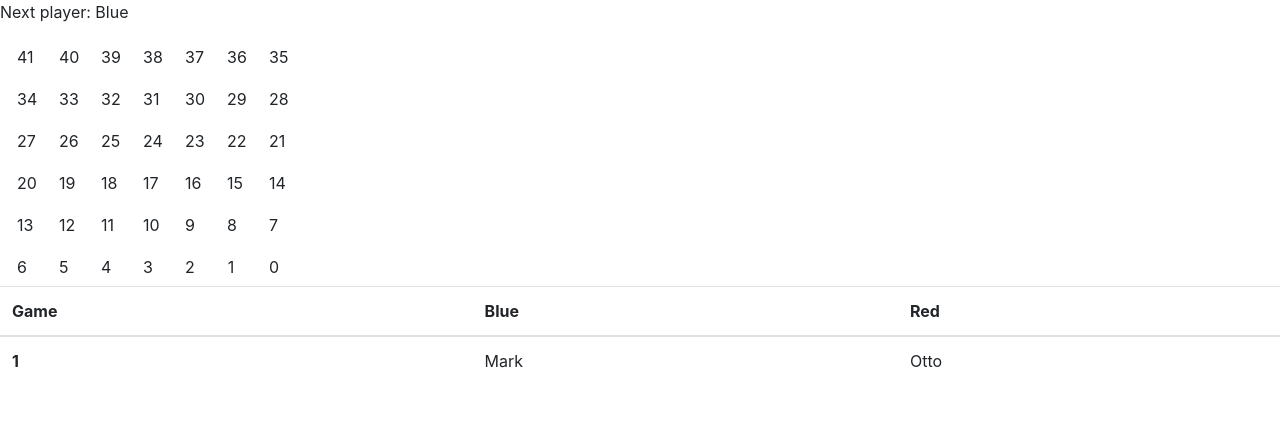
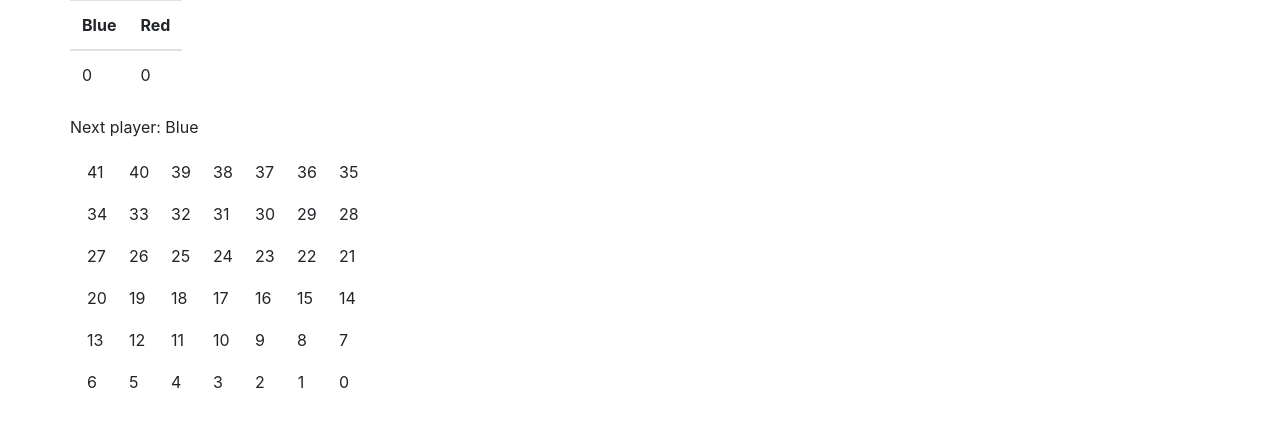
Before and after one commit to Coltonian/connectfour, a React (Create React App) app in the folder connectfourapp/: page / in a window 1280 px wide. Shown: the top 426 px of the page. Built offline with nearby package versions, Linux system fonts and the light colour scheme.

Commit message:
scoreboard with props passed from board

```diff
--- a/connectfourapp/src/Components/Board/Board.jsx
+++ b/connectfourapp/src/Components/Board/Board.jsx
@@ -3,6 +3,7 @@ import ReactDOM from 'react-dom';
 import './Board.css'
 import { Square } from '../Square/Square.jsx';
 import { Scoreboard } from '../Scoreboard/Scoreboard.jsx';
+
 
 export class Board extends React.Component {
     constructor(props) {
@@ -21,6 +22,9 @@ export class Board extends React.Component {
             //these are the indices for the squares array that are considered legal moves on a given turn
             legalSquares: [0, 1, 2, 3, 4, 5, 6],
 
+            //number of games won by each player.  this is displayed in the Scoreboard component
+            blueGamesWon: [],
+            redGamesWon: [],
         };
 
         this.handleClick = this.handleClick.bind(this);
@@ -69,6 +73,14 @@ export class Board extends React.Component {
         if(this.props.calculateWinner(this.state.clickedSquaresBlue, this.state.clickedSquaresRed, this.state.isBlueNext)) {
             alert((this.state.isBlueNext ? "Red" : "Blue") + " wins!  Would you like to play again?");
             this.setState({
+                blueGamesWon: this.state.isBlueNext ? [...this.state.blueGamesWon, 1] : [...this.state.blueGamesWon],
+                redGamesWon: this.state.isBlueNext ? [...this.state.redGamesWon] : [...this.state.redGamesWon, 1]
+            });
+
+            console.log(this.state.blueGamesWon);
+            console.log(this.state.redGamesWon);
+
+            this.setState({
                 squares: Array(42).fill(null),
                 isBlueNext: true,
                 clickedSquaresBlue: [],
@@ -84,6 +96,11 @@ export class Board extends React.Component {
         const status = "Next player: " + (this.state.isBlueNext ? "Blue" : "Red");
 
         return(
+            <div className="container">
+                    <div className="row">
+                    <Scoreboard blueGamesWon={this.state.blueGamesWon} redGamesWon={this.state.blueGamesWon}/>
+                    </div>
+                <div className="row">
                     <div>
                     <div className="status">{status}</div>
                     <div className="board-row">
@@ -140,7 +157,8 @@ export class Board extends React.Component {
                         {this.renderSquare(1)}
                         {this.renderSquare(0)}
                     </div>
-                <Scoreboard />
+                    </div>
+                </div>
             </div>
         );
     }
--- a/connectfourapp/src/Components/Game/Game.jsx
+++ b/connectfourapp/src/Components/Game/Game.jsx
@@ -1,14 +1,13 @@
 import React from 'react';
 import {Board} from '../Board/Board.jsx';
 import ReactDOM from 'react-dom';
+import { Scoreboard } from '../Scoreboard/Scoreboard.jsx';
 
 export class Game extends React.Component {
     constructor(props) {
         super(props);
         this.state = {
             connectionsToWin: 4,
-            blueGamesWon: [],
-            redGamesWon: [],
         }
     }
 
@@ -82,11 +81,13 @@ export class Game extends React.Component {
 
     render() {
         return (
+
             <Board
                 calculateWinner={this.calculateWinner}
                 onWin={() => this.handleWin()}
             >
             </Board>
+
         )
     }
 }
--- a/connectfourapp/src/Components/Scoreboard/Scoreboard.jsx
+++ b/connectfourapp/src/Components/Scoreboard/Scoreboard.jsx
@@ -14,16 +14,14 @@ export class Scoreboard extends React.Component {
                 <table className="table">
                     <thead>
                         <tr>
-                            <th scope="col">Game</th>
                             <th scope="col">Blue</th>
                             <th scope="col">Red</th>
                         </tr>
                     </thead>
                     <tbody>
                         <tr>
-                            <th scope="row">1</th>
-                            <td>Mark</td>
-                            <td>Otto</td>
+                            <td>{this.props.blueGamesWon.length}</td>
+                            <td>{this.props.redGamesWon.length}</td>
                         </tr>
                     </tbody>
                 </table>
```
Lines whose indentation alone changed are shown as unchanged.
